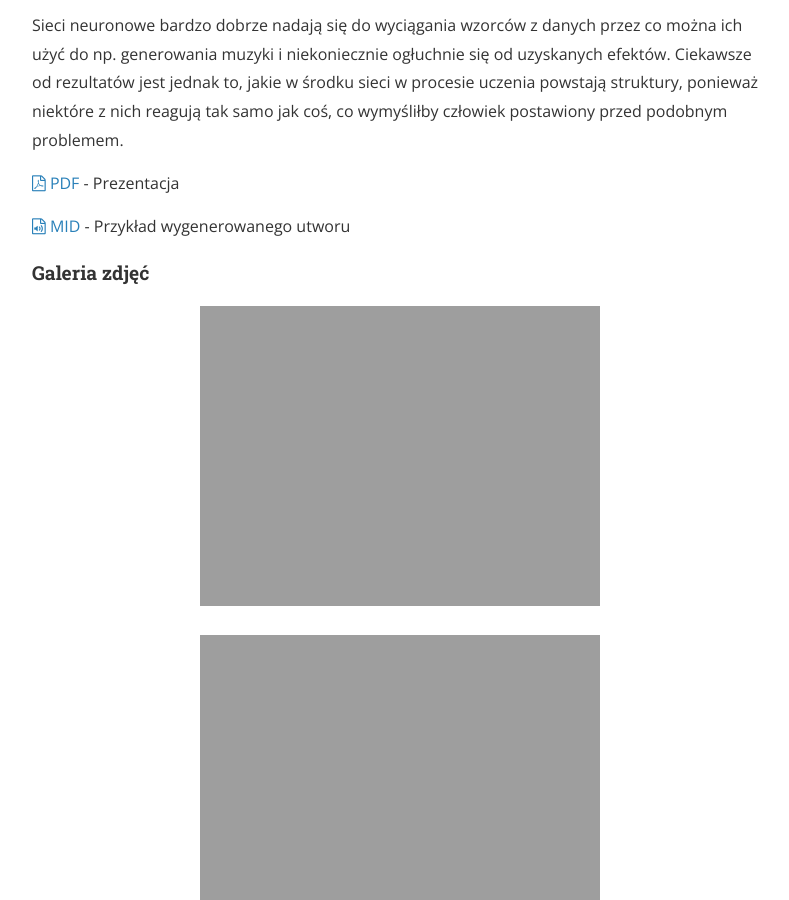
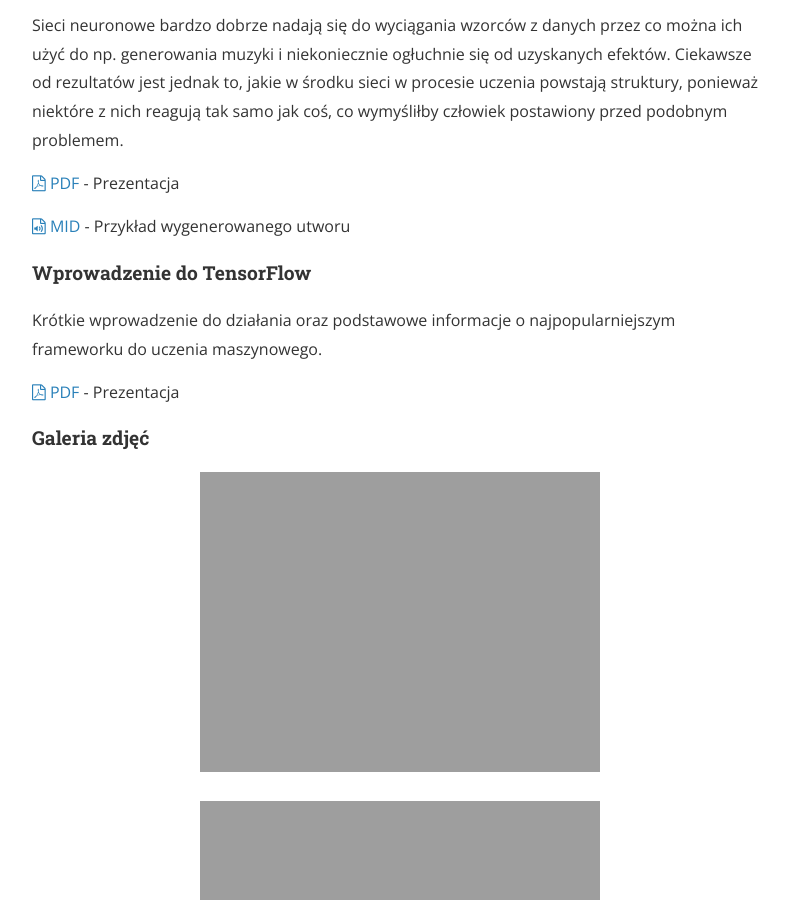
Before and after one commit to jpowie01/GradientPG, a Jekyll site: the page built from _posts/posts/2017-11-07-spotkanie-inauguracyjne-podsumowanie.markdown, in a window 1280 px wide and 900 px high, scrolled down 1164 px. Shown: the whole window, without its empty margins (240-1029 px from the left). Built offline with Jekyll 4.4.1, drawn with Linux system fonts in a browser that asks for light colours; nearby versions of some CDN libraries; comment, search, counter and statistics services are not loaded.

Commit message:
Dodanie prezentacji o TensorFlow do podsumowania Spotkania Inauguracyjnego

```diff
--- a/_posts/posts/2017-11-07-spotkanie-inauguracyjne-podsumowanie.markdown
+++ b/_posts/posts/2017-11-07-spotkanie-inauguracyjne-podsumowanie.markdown
@@ -37,6 +37,11 @@ problemem.
 
 [<i class="fa fa-file-audio-o" aria-hidden="true"></i> MID]({{ site.url }}/pliki/mid/2017-11-07-spotkanie-inauguracyjne-podsumowanie/GenerowanieMuzyki.mid) - Przykład wygenerowanego utworu
 
+#### Wprowadzenie do TensorFlow
+Krótkie wprowadzenie do działania oraz podstawowe informacje o najpopularniejszym frameworku do uczenia maszynowego.
+
+[<i class="fa fa-file-pdf-o" aria-hidden="true"></i> PDF]({{ site.url }}/pliki/pdf/2017-11-07-spotkanie-inauguracyjne-podsumowanie/TensorFlow.pdf) - Prezentacja
+
 #### Galeria zdjęć
 ![Zdjęcie 1]({{ site.url }}/pliki/jpg/2017-11-07-spotkanie-inauguracyjne-podsumowanie/Image1.jpg)
 ![Zdjęcie 2]({{ site.url }}/pliki/jpg/2017-11-07-spotkanie-inauguracyjne-podsumowanie/Image2.jpg)
```
